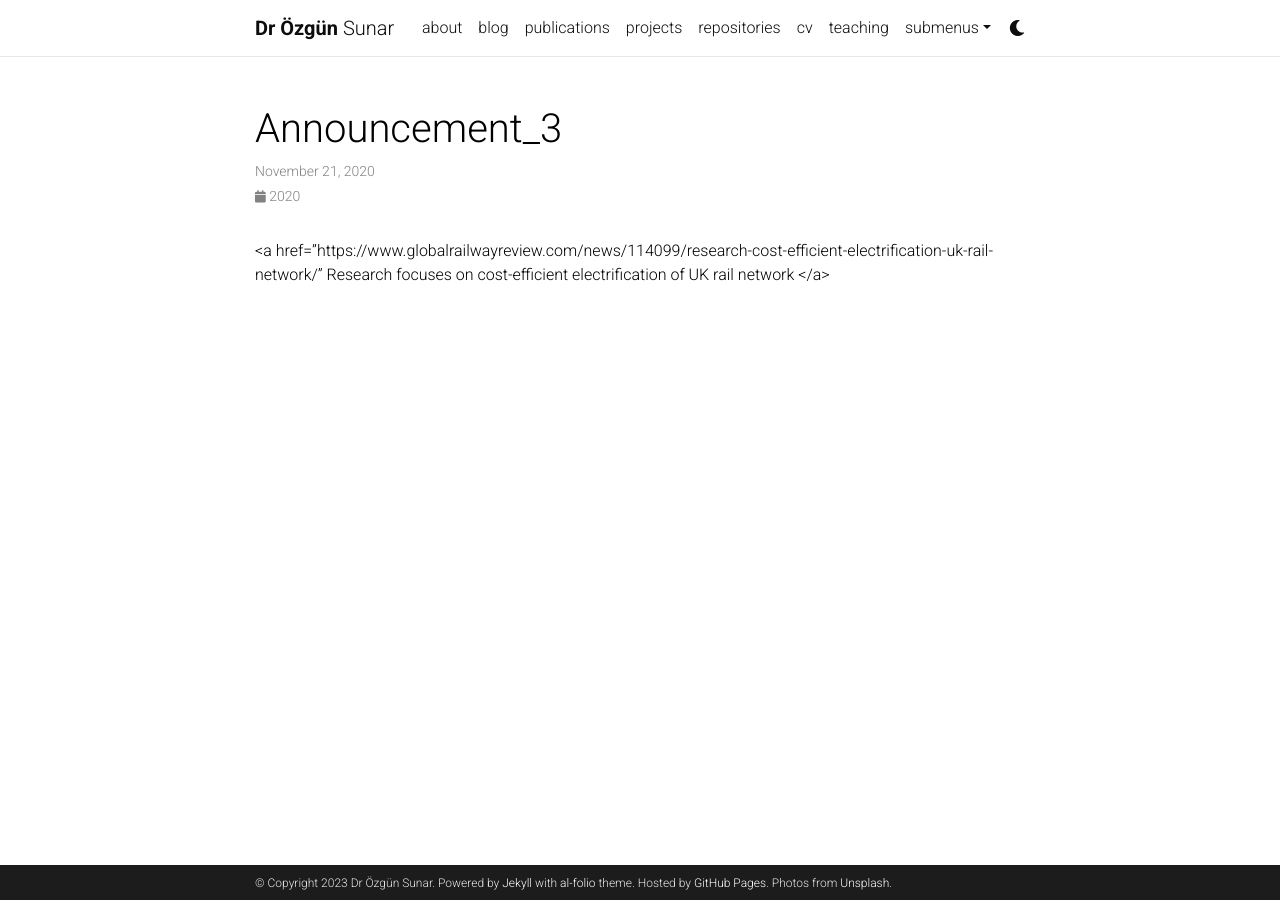
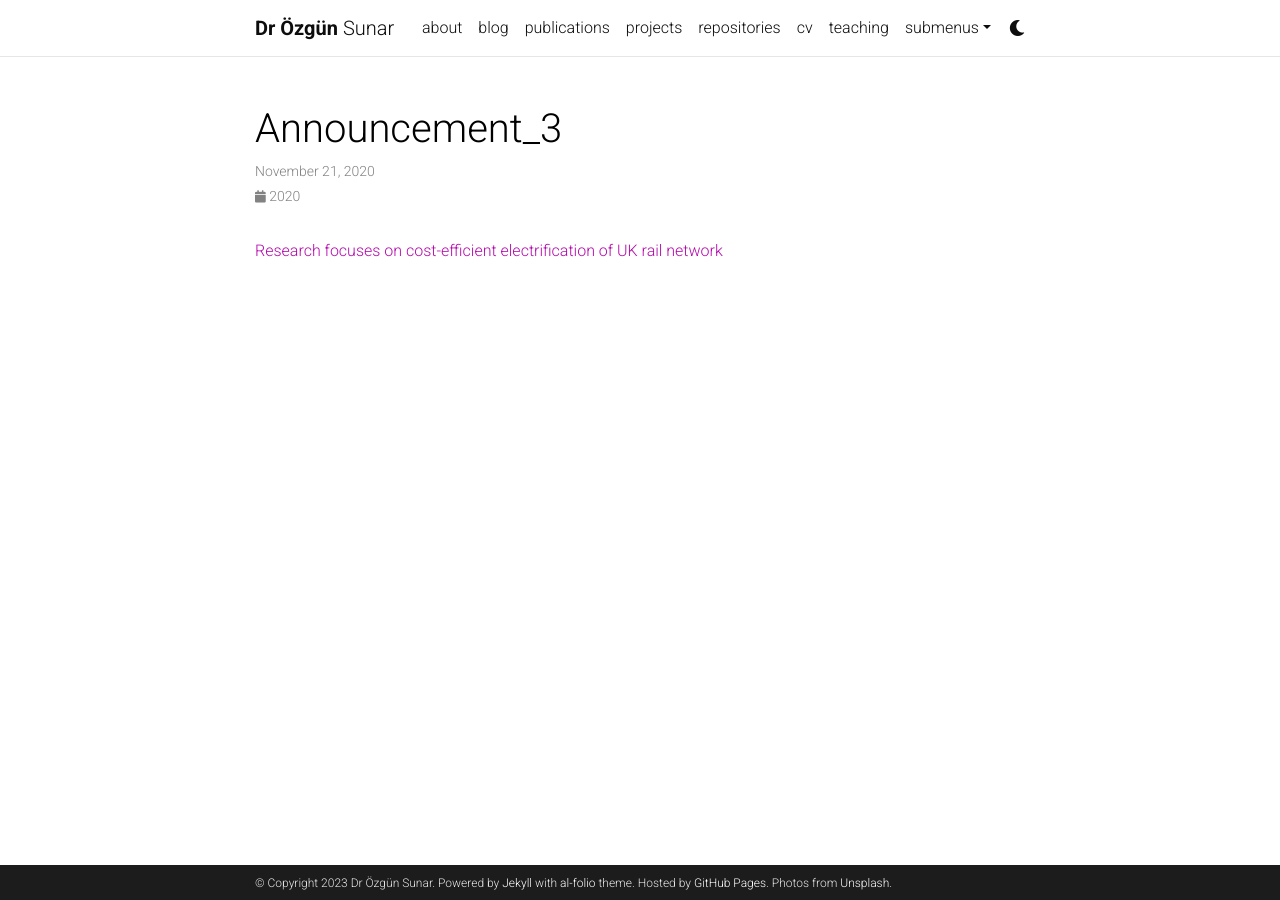
Before and after one commit to ozgunsunar/ozgunsunar.github.io, a Jekyll site: the page built from _news/announcement_3.md, in a window 1280 px wide. Built offline with Jekyll 4.4.1, drawn with Linux system fonts in a browser that asks for light colours; comment, search, counter and statistics services are not loaded; a style sheet for code colours, icons or effects is not loaded.

Commit message:
Update announcement_3.md

```diff
--- a/_news/announcement_3.md
+++ b/_news/announcement_3.md
@@ -5,4 +5,4 @@ inline: true
 related_posts: false
 ---
 
-<a href="https://www.globalrailwayreview.com/news/114099/research-cost-efficient-electrification-uk-rail-network/" Research focuses on cost-efficient electrification of UK rail network </a>
+<a href="https://www.globalrailwayreview.com/news/114099/research-cost-efficient-electrification-uk-rail-network/"> Research focuses on cost-efficient electrification of UK rail network </a>
```
